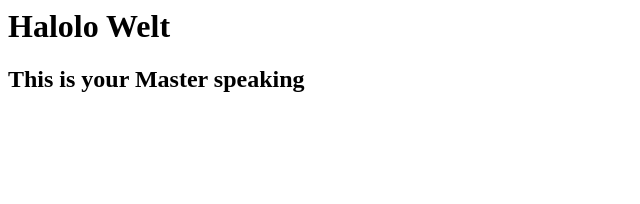
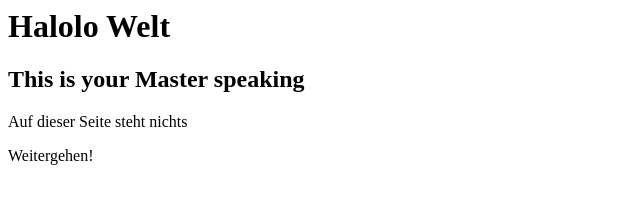
Before and after one commit to duene4/gjl, a plain HTML site: page index.html in a window 1280 px wide. Shown: the whole page, without its empty margins (0-640 px from the left). Drawn offline with Linux system fonts and the light colour scheme.

Commit message:
Update index.html

```diff
--- a/index.html
+++ b/index.html
@@ -1,2 +1,4 @@
 <h1>Halolo Welt</h1>
 <h2>This is your Master speaking</h2>
+<p>Auf dieser Seite steht nichts</p>
+<p>Weitergehen!</p>
```
